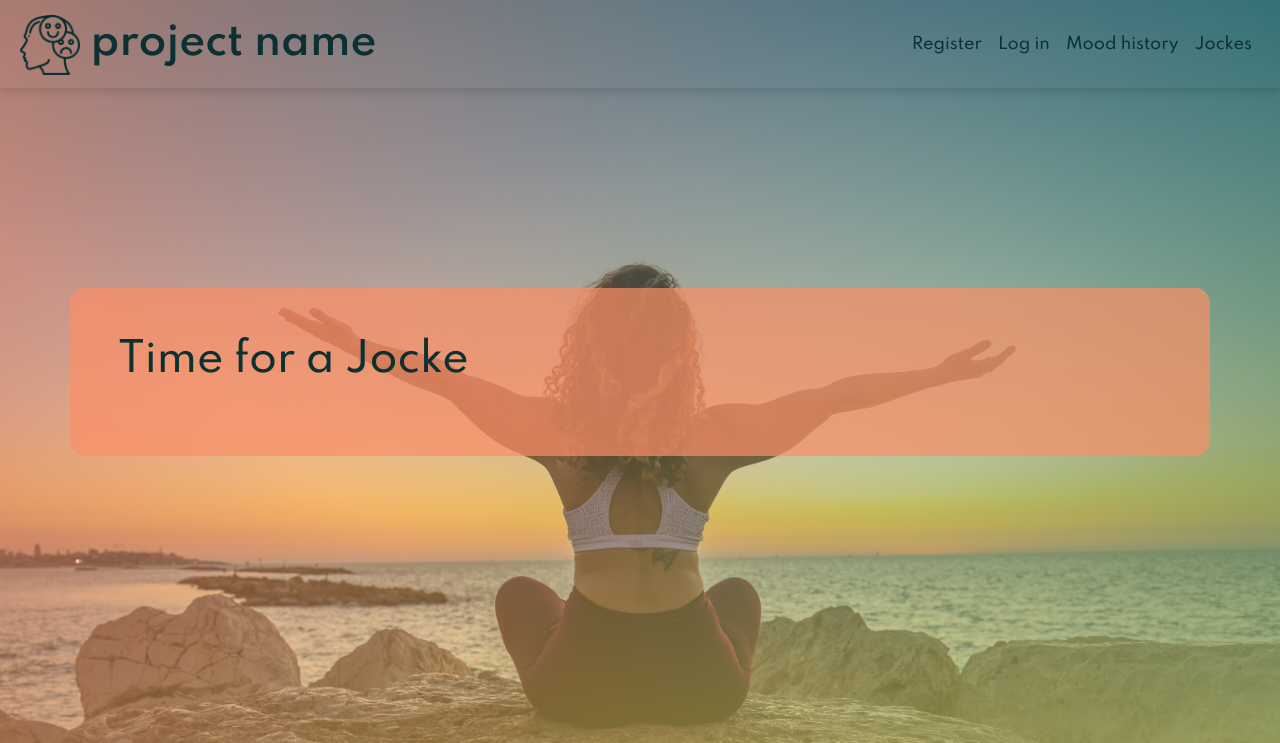
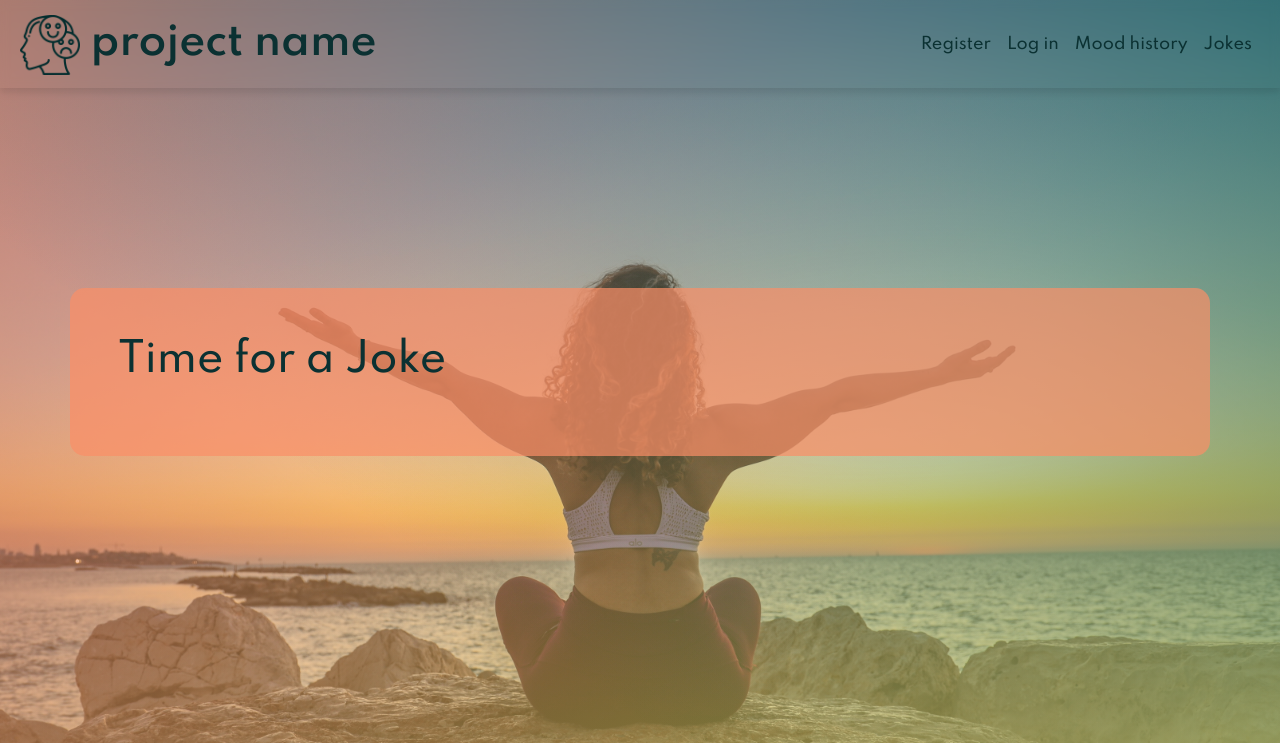
Before and after one commit to JoGorska/hackathon_team_4, a Django app: page /jocking/ in a window 1280 px wide. Shown: the top 743 px of the page. Run offline with Django 3.2, Linux system fonts and the light colour scheme; data that the repository does not hold is empty; some libraries are stand-ins or nearby versions.

Commit message:
Fix spelling of Joke in the front end

```diff
--- a/templates/jocke_form.html
+++ b/templates/jocke_form.html
@@ -6,7 +6,7 @@
     <div class="container options-container p-5">
 <div class="container my-2">
   <h1 class="display-5 fw-bold lh-1 ">
-    <span class="border-warning pb-3 border-bottom">Jocke</span>
+    <span class="border-warning pb-3 border-bottom">Joke</span>
   </h1>
 </div>
 {% if user.is_authenticated %}
--- a/templates/jockes_list_paginated.html
+++ b/templates/jockes_list_paginated.html
@@ -9,7 +9,7 @@
       <div class="container options-container p-5">
           <div class="row">
               <div class="col-12">
-                  <h1>Time for a Jocke</h1>
+                  <h1>Time for a Joke</h1>
 
               </div>
           </div>
@@ -61,7 +61,7 @@
 
 </div>
 </div>
-<!-- jocke  modal -->
+<!-- joke  modal -->
 {% include 'partials/jockes_modal.html' %}
 
 {% endblock %}
--- a/templates/partials/navbar.html
+++ b/templates/partials/navbar.html
@@ -37,7 +37,7 @@
           <a class="nav-link" href="{% url 'date_picker' %}">Mood history</a>
         </li>
         <li class="nav-item">
-          <a class="nav-link" href="{% url 'jockes_list' %}">Jockes</a>
+          <a class="nav-link" href="{% url 'jockes_list' %}">Jokes</a>
         </li>
       </ul>
     </div>
```
